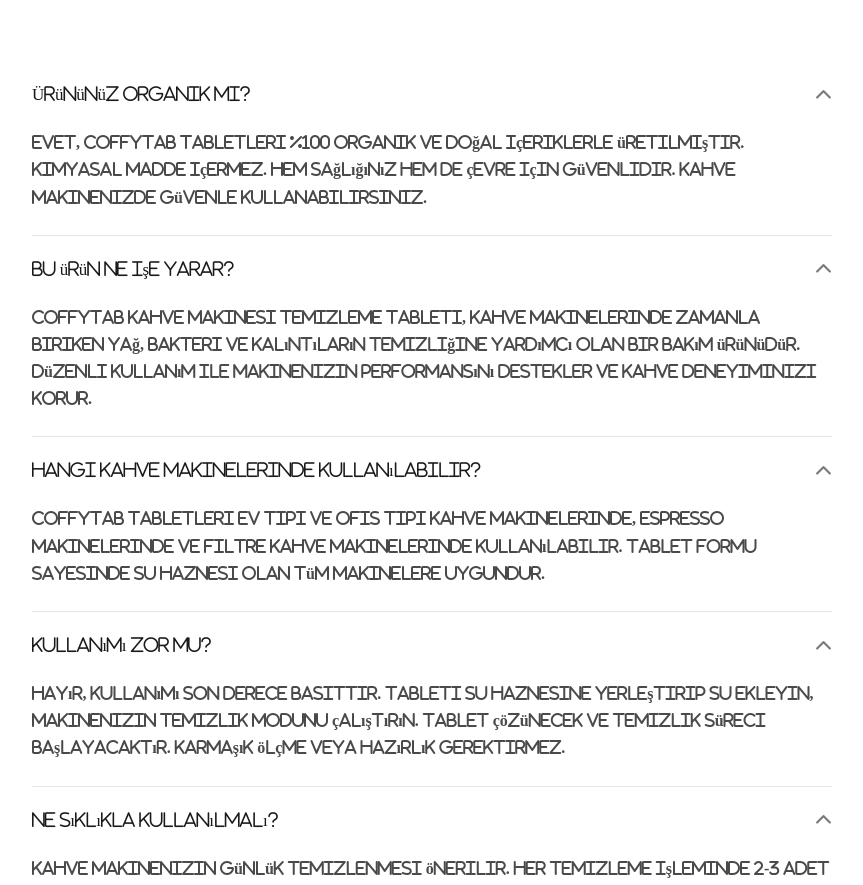
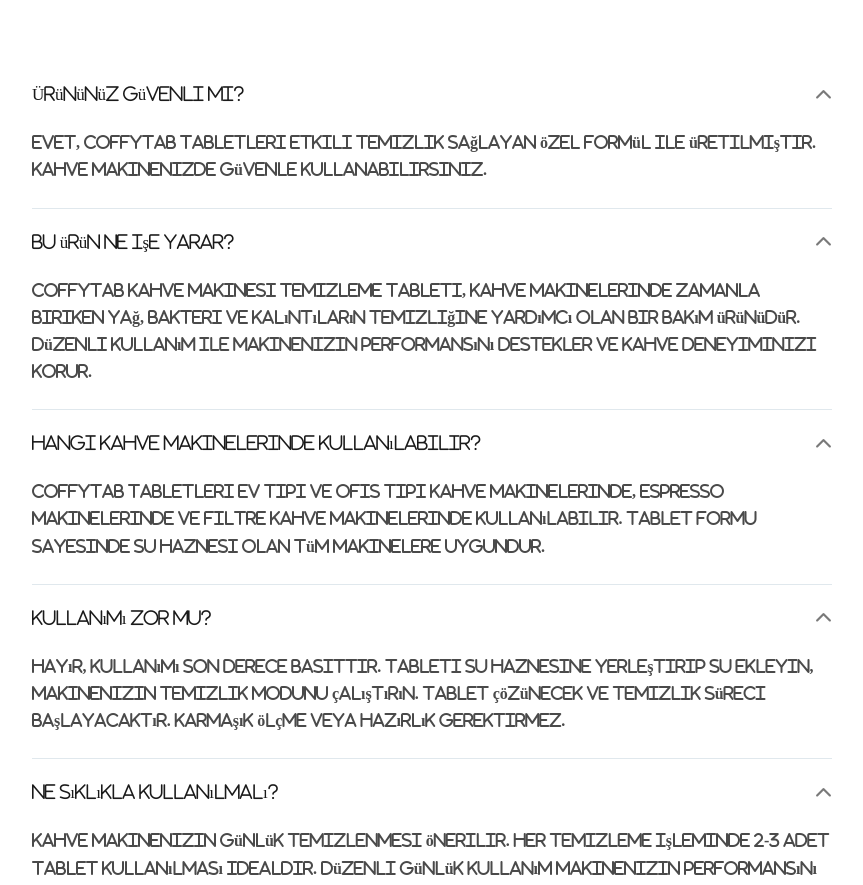
Before and after one commit to ideyazilim07/cofycare-landing, a plain HTML site: page index.html in a window 1280 px wide. Shown: the part 10153-11038 px from the top of the page, without its empty margins (168-1031 px from the left). Drawn offline with nearby package versions, Linux system fonts and the light colour scheme.

Commit message:
SSS bolumundeki organik ifadesi kaldirildi, urun guvenligi vurgusu eklendi

```diff
--- a/index.html
+++ b/index.html
@@ -1054,11 +1054,11 @@
             <div class="faq-list">
                 <div class="faq-item">
                     <button class="faq-question">
-                        <span>Ürününüz organik mi?</span>
+                        <span>Ürününüz güvenli mi?</span>
                         <i class="fas fa-chevron-down"></i>
                     </button>
                     <div class="faq-answer">
-                        <p>Evet, CoffyTab tabletleri %100 organik ve doğal içeriklerle üretilmiştir. Kimyasal madde içermez. Hem sağlığınız hem de çevre için güvenlidir. Kahve makinenizde güvenle kullanabilirsiniz.</p>
+                        <p>Evet, CoffyTab tabletleri etkili temizlik sağlayan özel formül ile üretilmiştir. Kahve makinenizde güvenle kullanabilirsiniz.</p>
                     </div>
                 </div>
 
```
